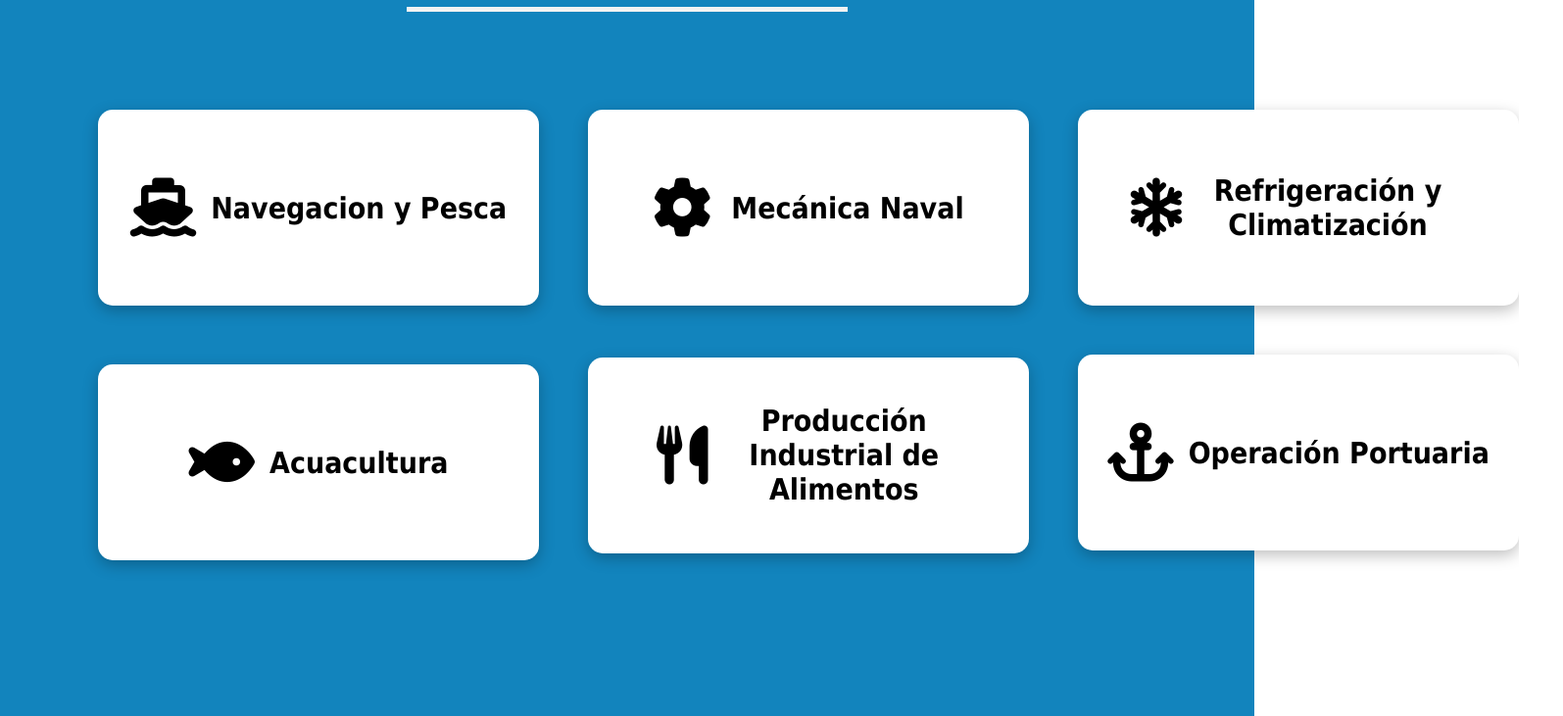
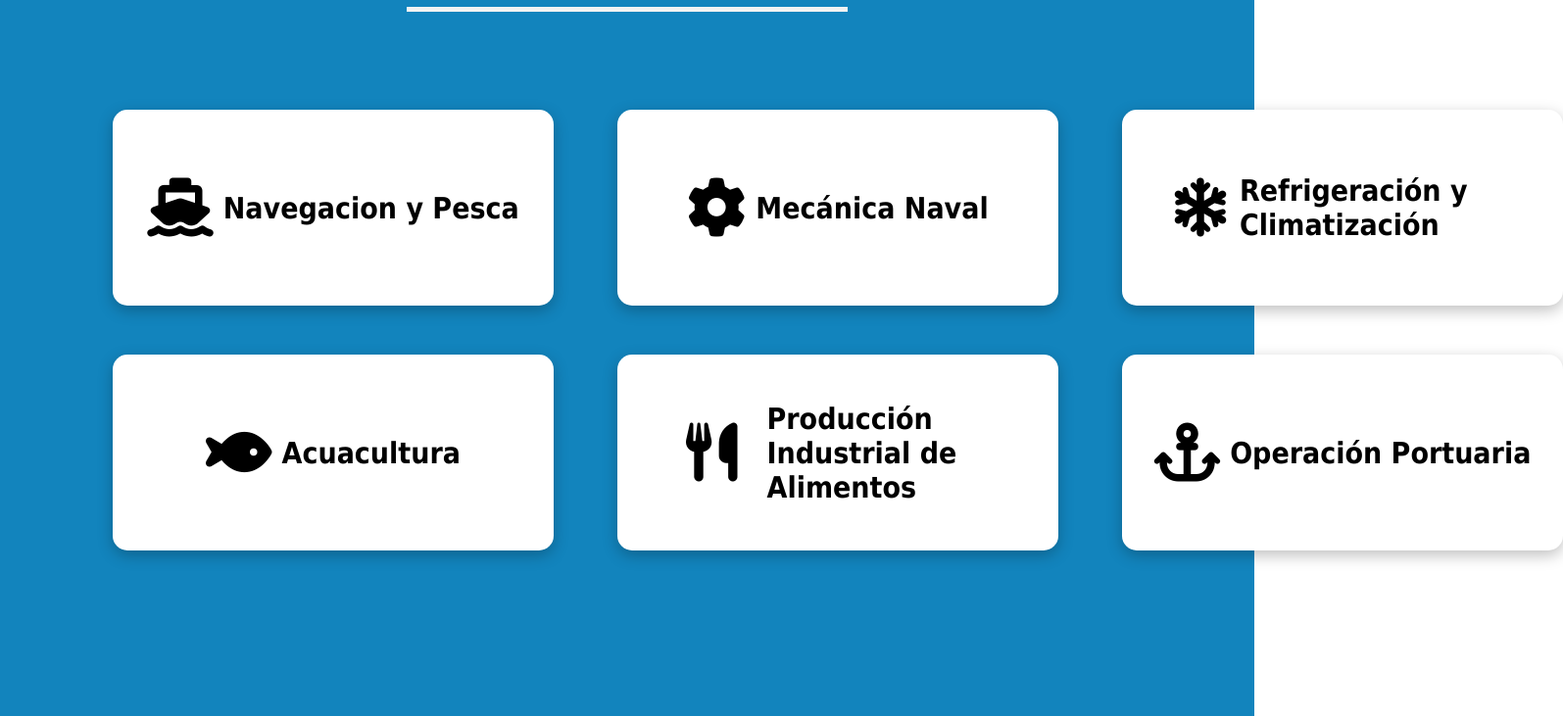
Before and after one commit to SantigoLr/Cetmar-13-Pagina-Web, a website: page Servicio-social/HTML/index.html in a window 1280 px wide. Shown: the part 1825-2556 px from the top of the page at 98% size, 1595 px wide, since content can reach past the window. Drawn offline with Linux system fonts and the light colour scheme.

Commit message:
09/06/2025

```diff
--- a/Servicio-social/CSS/Menu.css
+++ b/Servicio-social/CSS/Menu.css
@@ -92,7 +92,7 @@
 /* =============== Parte pie de pagina =============== */
 
 .abajo{
-    margin-top: 500px;
+    margin-top: 300px;
     width: 100%;
     height: 200px;
     background-color: black;
@@ -126,9 +126,9 @@
 
 .texto-inferior{
     display: flex;
-    gap: 95px;
+    gap: 130px;
     padding-top: 20px;
-    padding-left: 0px;
+    padding-left: 60px;
     color: gray;
 }
 .abajo-azul{
--- a/Servicio-social/CSS/style.css
+++ b/Servicio-social/CSS/style.css
@@ -189,6 +189,12 @@
     cursor: pointer;
     width: 450px;
     height: 200px;
+    text-decoration: none;
+    font-size: 30px;
+    font-weight: bold;
+    margin-left:15px;
+    color: black;
+    gap: 10px;
 }
 
 .btn-pesca:hover{
@@ -197,12 +203,9 @@
 
 .btn-pesca i{
     font-size: 60px;
+    color: black;
 }
-.btn-pesca p{
-    font-size: 30px;
-    font-weight: bold;
-    margin-left:15px
-}
+
 
 .btn-mecanica {
     box-shadow: 0px  5px 15px rgba(0, 0, 0, 0.25);
@@ -216,6 +219,12 @@
     align-items: center;
     width: 450px;
     height: 200px;
+    text-decoration: none;
+    font-size: 30px;
+    font-weight: bold;
+    margin-left:15px;
+    color: black;
+    gap: 10px;
 }
 
 .btn-mecanica:hover{
@@ -224,11 +233,6 @@
 
 .btn-mecanica i{
     font-size: 60px;
-}
-.btn-mecanica p{
-    font-size: 30px;
-    font-weight: bold;
-    margin-left:20px
 }
 
 .btn-refrigeracion{
@@ -244,6 +248,12 @@
     padding: 50px;
     width: 450px;
     height: 200px;
+    text-decoration: none;
+    font-size: 30px;
+    font-weight: bold;
+    margin-left:15px;
+    color: black;
+    gap: 10px;
 
 }
 
@@ -254,11 +264,7 @@
 .btn-refrigeracion i{
     font-size: 60px;
 }
-.btn-refrigeracion p{
-    font-size: 30px;
-    font-weight: bold;
-    margin: 0;
-}
+
 
 .btn-acuacultura{
     box-shadow: 0px  5px 15px rgba(0, 0, 0, 0.25);
@@ -270,9 +276,14 @@
     cursor: pointer;
     justify-content: center;
     align-items: center;
-
     width: 450px;
     height: 200px;
+    text-decoration: none;
+    font-size: 30px;
+    font-weight: bold;
+    margin-left:15px;
+    color: black;
+    gap: 10px;
 }
 
 .btn-acuacultura:hover{
@@ -282,12 +293,7 @@
 .btn-acuacultura i{
     font-size: 60px;
 }
-.btn-acuacultura p{
-    font-size: 30px;
-    font-weight: bold;
-    margin-left:15px
 
-}
 
 .btn-alimentos{
     box-shadow: 0px  5px 15px rgba(0, 0, 0, 0.25);
@@ -302,7 +308,12 @@
     padding:50px;
     width: 450px;
     height: 200px;
-    margin-bottom: 15px;
+    text-decoration: none;
+    font-size: 30px;
+    font-weight: bold;
+    margin-left:15px;
+    color: black;
+    gap: 30px;
 }
 
 .btn-alimentos:hover{
@@ -312,11 +323,6 @@
 .btn-alimentos i{
     font-size: 60px;
     margin-left:20px
-}
-.btn-alimentos p{
-    font-size: 30px;
-    font-weight: bold;
-
 }
 
 .btn-portuaria{
@@ -331,7 +337,12 @@
     align-items: center;
     width: 450px;
     height: 200px;
-    margin-bottom: 20px;
+    text-decoration: none;
+    font-size: 30px;
+    font-weight: bold;
+    margin-left:15px;
+    color: black;
+    gap: 10px;
 }
 
 .btn-portuaria:hover{
@@ -341,11 +352,7 @@
 .btn-portuaria i{
     font-size: 60px;
 }
-.btn-portuaria p{
-    margin-left:15px;
-    font-size: 30px;
-    font-weight: bold;
-}
+
 
 
 /* =============== Parte Noticias =============== */
--- a/Servicio-social/CSS/styleOE.css
+++ b/Servicio-social/CSS/styleOE.css
@@ -4,3 +4,8 @@
     padding: 0;
     font-family: Tahoma
 }
+
+img {
+    height: 500px;
+    width: auto;
+}
--- a/Servicio-social/HTML/index.html
+++ b/Servicio-social/HTML/index.html
@@ -84,40 +84,40 @@
 
         <div class="contenedor-carreras">
             <div class="pesca">
-                <button class="btn-pesca" onclick="abrirModal('pesca')">
+                <a class="btn-pesca" href="/HTML/OfertaEducativa.html">
                     <i class="fas fa-ship"></i>
-                    <p>Navegacion y Pesca</p>
-                </button>
+                    Navegacion y Pesca
+                </a>
             </div>
             <div class="mecanica">
-                <button class="btn-mecanica" onclick="abrirModal('mecanica')">
+                <a class="btn-mecanica" href="/HTML/OfertaEducativa.html" >
                     <i class="fas fa-cog"></i>
-                    <p>Mecánica Naval</p>
-                </button>
+                    Mecánica Naval
+                </a>
             </div>
             <div class="refrigeracion">
-                <button class="btn-refrigeracion" onclick="abrirModal('refrigeracion')">
+                <a class="btn-refrigeracion" href="/HTML/OfertaEducativa.html">
                     <i class="fas fa-snowflake"></i>
-                    <p>Refrigeración y Climatización</p>
-                </button>
+                    Refrigeración y Climatización
+                </a>
             </div>
             <div class="acuacultura">
-                <button class="btn-acuacultura" onclick="abrirModal('acuacultura')">
+                <a class="btn-acuacultura" href="/HTML/OfertaEducativa.html">
                     <i class="fas fa-fish"></i>
-                    <p>Acuacultura</p>
-                </button>
+                    Acuacultura
+                </a>
             </div>
             <div class="alimentos">
-                <button class="btn-alimentos" onclick="abrirModal('alimentos')">
+                <a class="btn-alimentos" href="/HTML/OfertaEducativa.html">
                     <i class="fas fa-utensils"></i>
-                    <p>Producción Industrial de Alimentos</p>
-                </button>
+                    Producción Industrial de Alimentos
+                </a>
             </div>
             <div class="portuaria">
-                <button class="btn-portuaria" onclick="abrirModal('portuaria')">
+                <a class="btn-portuaria" href="/HTML/OfertaEducativa.html">
                     <i class="fas fa-anchor"></i>
-                    <p>Operación Portuaria</p>
-                </button>
+                    Operación Portuaria
+                </a>
             </div>
         </div>
     </div>
--- a/Servicio-social/JavaScript/javascrip.js
+++ b/Servicio-social/JavaScript/javascrip.js
@@ -29,12 +29,13 @@
     }
 }; */
 
-/* ---- boton ver mas ---- */
+/* ---- boton ver mas del apartado de NOSOTROS ---- */
 const botonExpandir = document.querySelector('.btn-expandir');
 const textoCompleto = document.querySelector('.texto-completo');
 const imagenNoticia = document.querySelector('.imagen-noticia');
 const textoMinimizado = document.querySelector('.texto-minimizado');
 const contenidoNoticia = document.querySelector('.contenido-noticia');
+
 
 botonExpandir.addEventListener('click', function () {
   const expandido = textoCompleto.style.maxHeight === 'none';
```
Also changed, not shown: Servicio-social/HTML/OfertaEducativa.html (+1 -1 lines).
